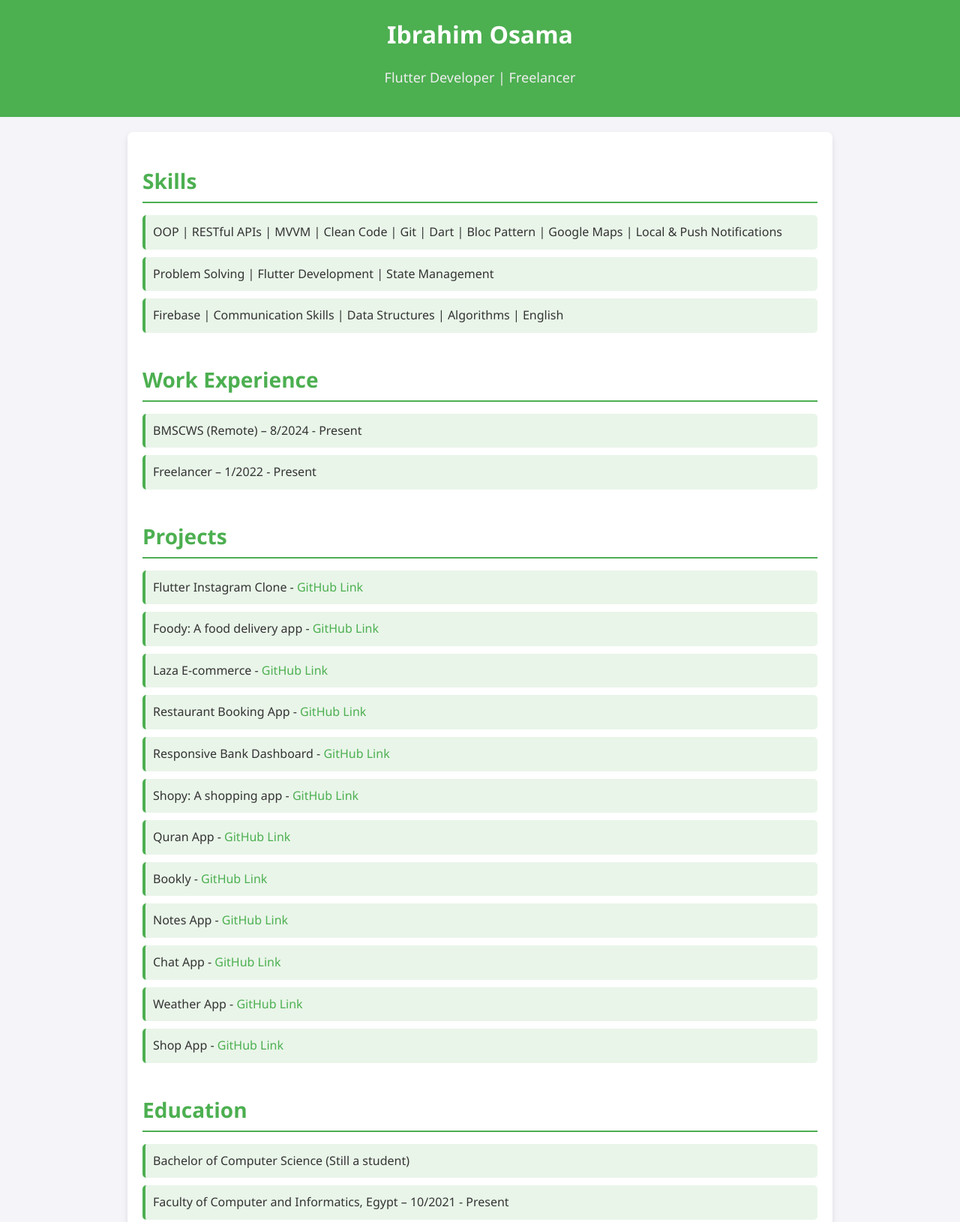
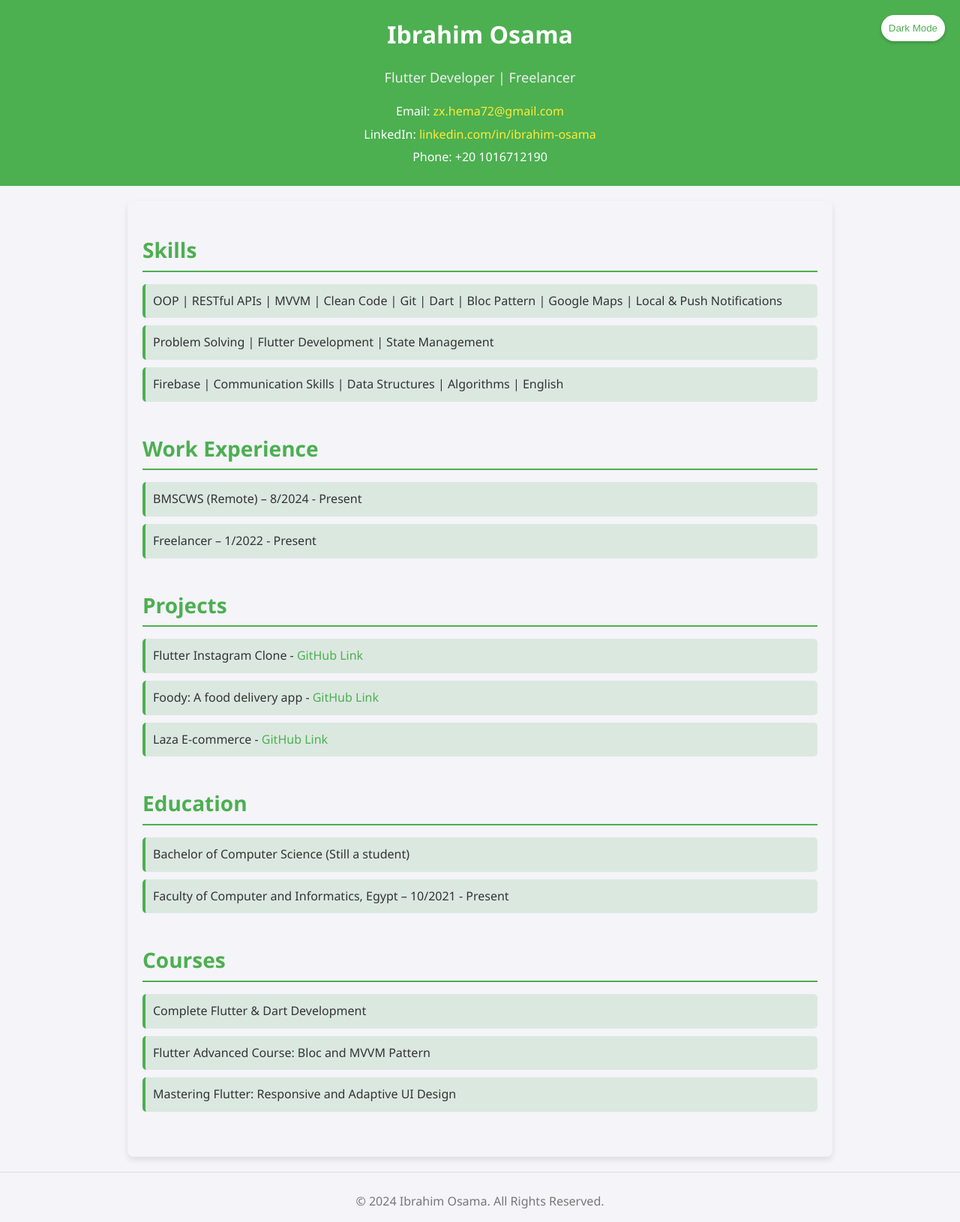
Before and after one commit to He-ema/ibrahim_osama, a plain HTML site: page index.html in a window 1280 px wide. Shown: the top 1630 px of the page at 75% size. Drawn offline with Linux system fonts and the light colour scheme.

Commit message:
Update index.html

```diff
--- a/index.html
+++ b/index.html
@@ -10,34 +10,70 @@
 
     <!-- CSS Styling -->
     <style>
+        :root {
+            --bg-color-light: #f4f4f9;
+            --bg-color-dark: #1e1e1e;
+            --text-color-light: #333;
+            --text-color-dark: #f4f4f9;
+            --primary-color: #4CAF50;
+        }
+
+        body.light-theme {
+            background-color: var(--bg-color-light);
+            color: var(--text-color-light);
+        }
+
+        body.dark-theme {
+            background-color: var(--bg-color-dark);
+            color: var(--text-color-dark);
+        }
+
         body {
             font-family: 'Segoe UI', Tahoma, Geneva, Verdana, sans-serif;
-            background-color: #f4f4f9;
-            color: #333;
             line-height: 1.6;
             margin: 0;
             padding: 0;
             box-sizing: border-box;
+            transition: background-color 0.3s ease, color 0.3s ease;
         }
+
         header {
-            background-color: #4CAF50;
+            background-color: var(--primary-color);
             color: white;
             padding: 20px;
             text-align: center;
+            position: relative;
         }
+
         h1 {
             margin: 0;
         }
+
         p.subtitle {
             font-size: 18px;
             color: #eee;
+        }
+
+        .contact {
+            margin-top: 10px;
+        }
+
+        .contact p {
+            font-size: 16px;
+            margin: 5px 0;
+            color: #fff;
+        }
+
+        .contact a {
+            color: #ffeb3b;
+            text-decoration: none;
         }
 
         .container {
             max-width: 900px;
             margin: 20px auto;
             padding: 20px;
-            background-color: white;
+            background-color: inherit;
             box-shadow: 0 4px 8px rgba(0, 0, 0, 0.1);
             border-radius: 8px;
         }
@@ -48,9 +84,9 @@
 
         .section-title {
             font-size: 28px;
-            color: #4CAF50;
+            color: var(--primary-color);
             margin-bottom: 10px;
-            border-bottom: 2px solid #4CAF50;
+            border-bottom: 2px solid var(--primary-color);
             padding-bottom: 5px;
         }
 
@@ -60,15 +96,15 @@
         }
 
         ul li {
-            background: #e9f5e9;
+            background: rgba(0, 128, 0, 0.1);
             margin: 10px 0;
             padding: 10px;
-            border-left: 4px solid #4CAF50;
+            border-left: 4px solid var(--primary-color);
             border-radius: 5px;
         }
 
         ul li a {
-            color: #4CAF50;
+            color: var(--primary-color);
             text-decoration: none;
         }
 
@@ -76,15 +112,10 @@
             text-decoration: underline;
         }
 
-        .contact p {
-            font-size: 16px;
-            margin: 5px 0;
-        }
-
         footer {
             text-align: center;
             padding: 10px;
-            background-color: #f1f1f1;
+            background-color: var(--bg-color-light);
             margin-top: 20px;
             border-top: 1px solid #ddd;
         }
@@ -92,13 +123,42 @@
         footer p {
             color: #777;
         }
+
+        /* Theme Toggle Button */
+        .theme-toggle {
+            position: absolute;
+            top: 20px;
+            right: 20px;
+            background-color: white;
+            color: var(--primary-color);
+            border: none;
+            padding: 10px;
+            border-radius: 20px;
+            cursor: pointer;
+            box-shadow: 0 2px 4px rgba(0, 0, 0, 0.2);
+        }
+
+        .theme-toggle.dark {
+            background-color: var(--primary-color);
+            color: white;
+        }
     </style>
 </head>
-<body>
+<body class="light-theme">
 
     <header>
         <h1>Ibrahim Osama</h1>
         <p class="subtitle">Flutter Developer | Freelancer</p>
+
+        <!-- Contact Info under the name -->
+        <div class="contact">
+            <p>Email: <a href="mailto:zx.hema72@gmail.com">zx.hema72@gmail.com</a></p>
+            <p>LinkedIn: <a href="https://www.linkedin.com/in/ibrahim-osama/" target="_blank">linkedin.com/in/ibrahim-osama</a></p>
+            <p>Phone: +20 1016712190</p>
+        </div>
+
+        <!-- Theme Toggle Button -->
+        <button class="theme-toggle" id="theme-toggle">Dark Mode</button>
     </header>
 
     <div class="container">
@@ -128,15 +188,7 @@
                 <li>Flutter Instagram Clone - <a href="https://github.com/your-link">GitHub Link</a></li>
                 <li>Foody: A food delivery app - <a href="https://github.com/your-link">GitHub Link</a></li>
                 <li>Laza E-commerce - <a href="https://github.com/your-link">GitHub Link</a></li>
-                <li>Restaurant Booking App - <a href="https://github.com/your-link">GitHub Link</a></li>
-                <li>Responsive Bank Dashboard - <a href="https://github.com/your-link">GitHub Link</a></li>
-                <li>Shopy: A shopping app - <a href="https://github.com/your-link">GitHub Link</a></li>
-                <li>Quran App - <a href="https://github.com/your-link">GitHub Link</a></li>
-                <li>Bookly - <a href="https://github.com/your-link">GitHub Link</a></li>
-                <li>Notes App - <a href="https://github.com/your-link">GitHub Link</a></li>
-                <li>Chat App - <a href="https://github.com/your-link">GitHub Link</a></li>
-                <li>Weather App - <a href="https://github.com/your-link">GitHub Link</a></li>
-                <li>Shop App - <a href="https://github.com/your-link">GitHub Link</a></li>
+                <!-- Add more projects as necessary -->
             </ul>
         </div>
 
@@ -156,18 +208,8 @@
                 <li>Complete Flutter & Dart Development</li>
                 <li>Flutter Advanced Course: Bloc and MVVM Pattern</li>
                 <li>Mastering Flutter: Responsive and Adaptive UI Design</li>
-                <li>Google Maps Integration Guide</li>
-                <li>Flutter Animation Course in Arabic</li>
-                <li>Flutter Local Notification Course</li>
-                <li>Git and GitHub</li>
+                <!-- Add more courses as necessary -->
             </ul>
-        </div>
-
-        <!-- Contact Section -->
-        <div class="section contact">
-            <h2 class="section-title">Contact</h2>
-            <p>Email: <a href="mailto:zx.hema72@gmail.com">zx.hema72@gmail.com</a></p>
-            <p>Phone: +20 1016712190</p>
         </div>
     </div>
 
@@ -175,5 +217,23 @@
         <p>© 2024 Ibrahim Osama. All Rights Reserved.</p>
     </footer>
 
+    <!-- JavaScript for Theme Toggle -->
+    <script>
+        const toggleButton = document.getElementById('theme-toggle');
+        const body = document.body;
+
+        toggleButton.addEventListener('click', function() {
+            if (body.classList.contains('light-theme')) {
+                body.classList.replace('light-theme', 'dark-theme');
+                toggleButton.textContent = 'Light Mode';
+                toggleButton.classList.add('dark');
+            } else {
+                body.classList.replace('dark-theme', 'light-theme');
+                toggleButton.textContent = 'Dark Mode';
+                toggleButton.classList.remove('dark');
+            }
+        });
+    </script>
+
 </body>
 </html>
```
